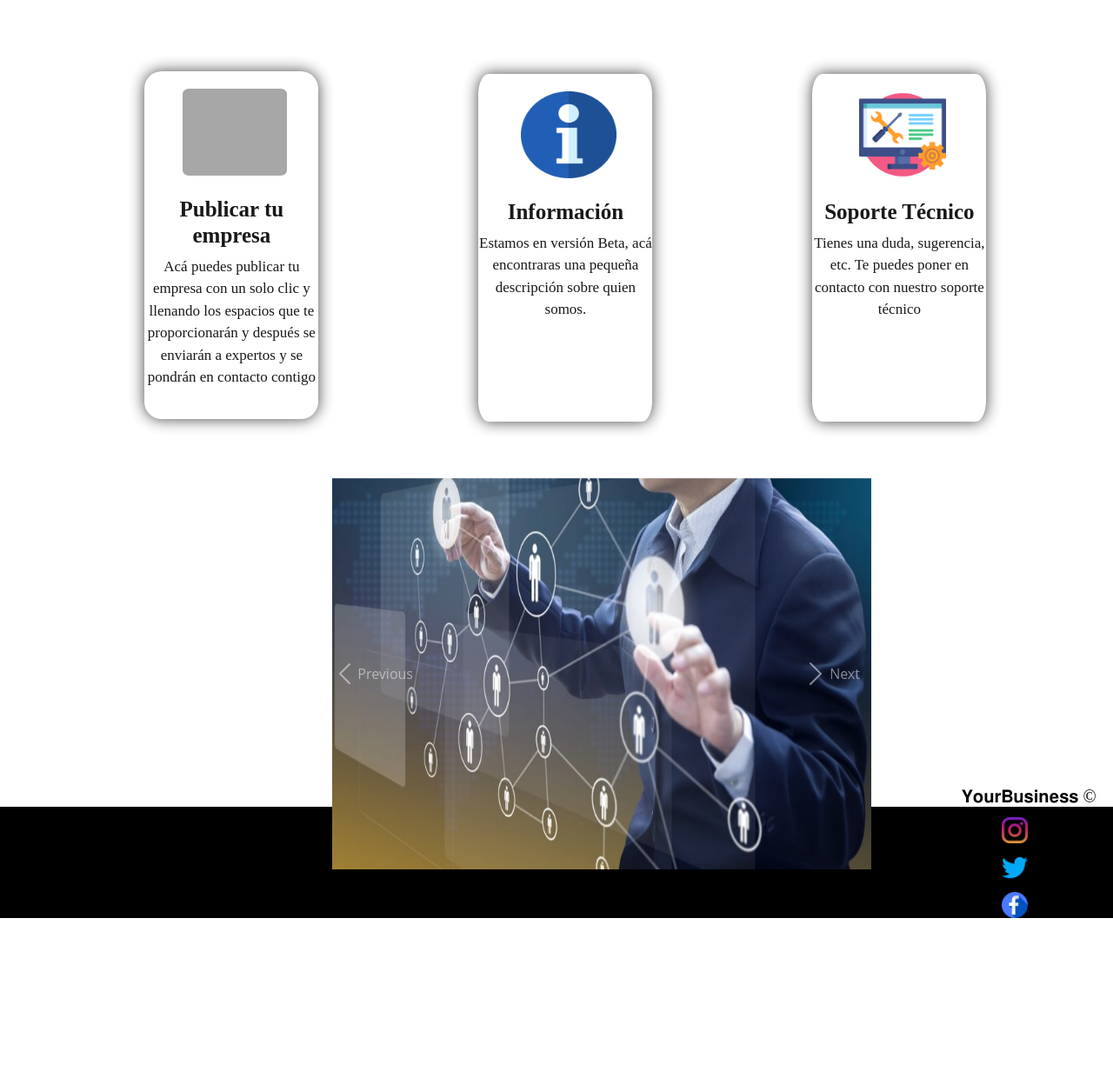
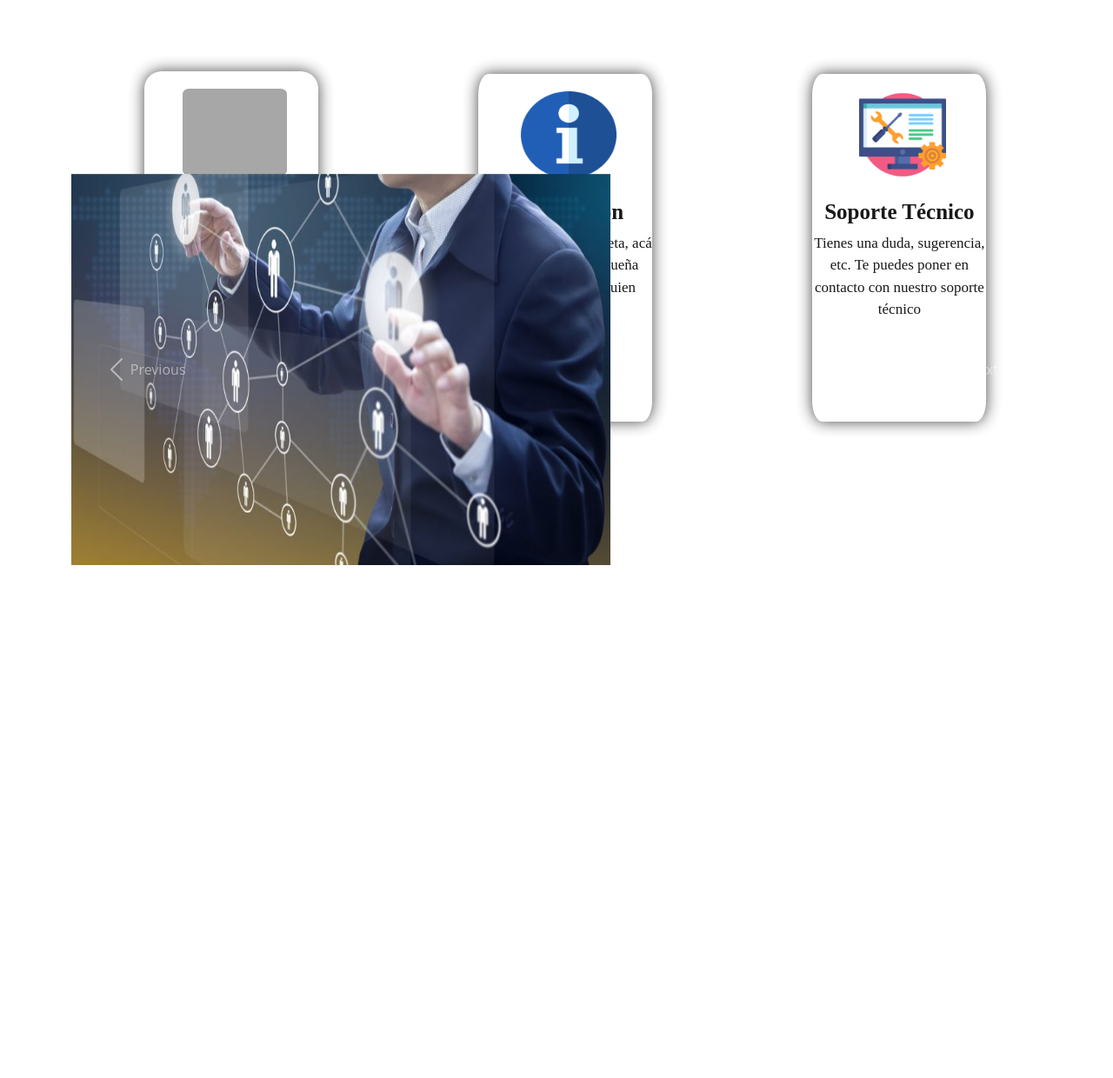
Before and after one commit to TheDangerousGT/yourbusinessof, a PHP site: page /explorador.html in a window 1280 px wide. Shown: the part 552-1792 px from the top of the page at 87% size. Before the commit the page ends 1608 px from the top, so only its background shows below. Run offline with PHP 8.4, Linux system fonts and the light colour scheme; grey boxes are pictures that could not be loaded.

Commit message:
tu mensaje

```diff
--- a/css/desingexp.css
+++ b/css/desingexp.css
@@ -582,11 +582,7 @@ font[Attributes] {
     left: 10px;
     }
 }
-.carousel{
-    margin-top: 350px;
-    position: absolute;
-    margin-left: 300px;
-}
+
 @media all and (max-width: 780px){
     .carousel{
         margin-top: 100px;
```
